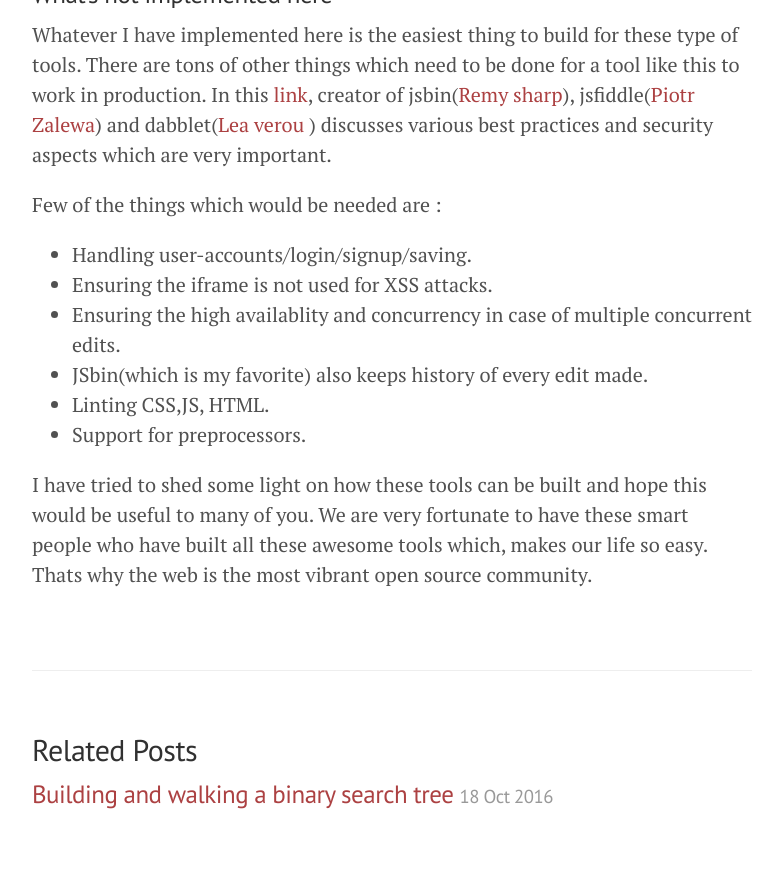
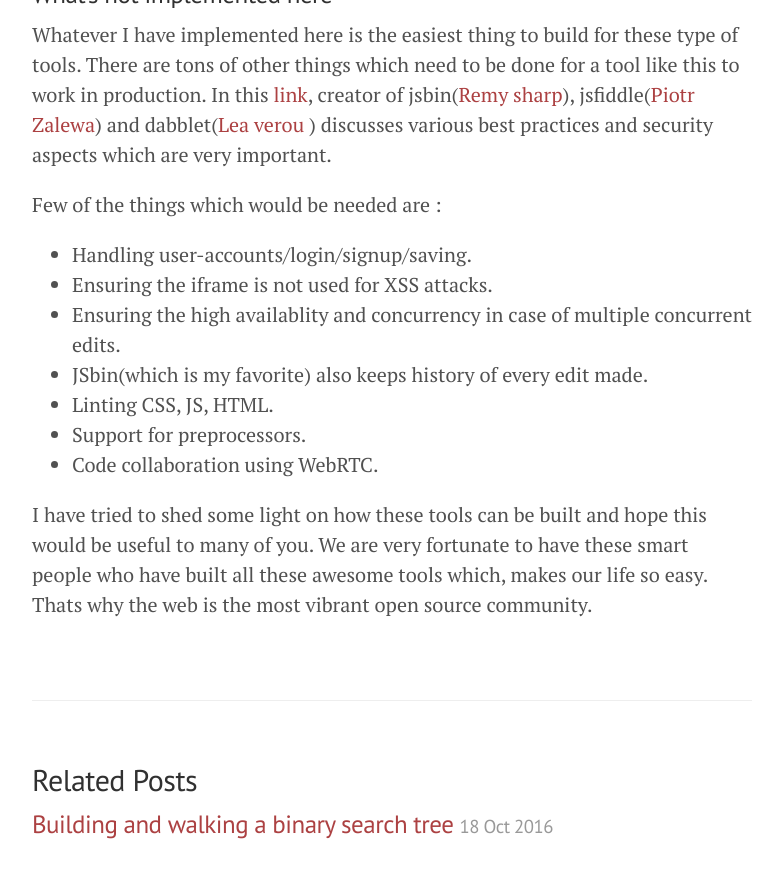
Before and after one commit to swapnilmishra/swapnilmishra.github.io, a Jekyll site: the page built from _posts/2016-11-27-building-jsbin-clone.md, in a window 1280 px wide and 900 px high, scrolled down 1839 px. Shown: the top 878 px of the window, without its empty margins (248-1031 px from the left). Built offline with Jekyll 4.4.1, drawn with Linux system fonts in a browser that asks for light colours.

Commit message:
Updating jsbin article

```diff
--- a/_posts/2016-11-27-building-jsbin-clone.md
+++ b/_posts/2016-11-27-building-jsbin-clone.md
@@ -61,7 +61,8 @@ Few of the things which would be needed are :
 * Ensuring the iframe is not used for XSS attacks.
 * Ensuring the high availablity and concurrency in case of multiple concurrent edits.
 * JSbin(which is my favorite) also keeps history of every edit made.
-* Linting CSS,JS, HTML.
+* Linting CSS, JS, HTML.
 * Support for preprocessors.
+* Code collaboration using WebRTC.
 
 I have tried to shed some light on how these tools can be built and hope this would be useful to many of you. We are very fortunate to have these smart people who have built all these awesome tools which, makes our life so easy. Thats why the web is the most vibrant open source community.
```
